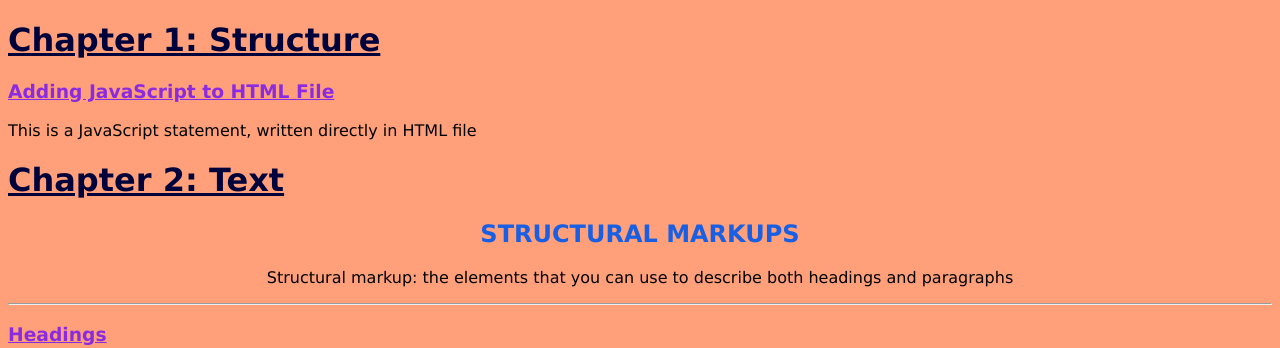
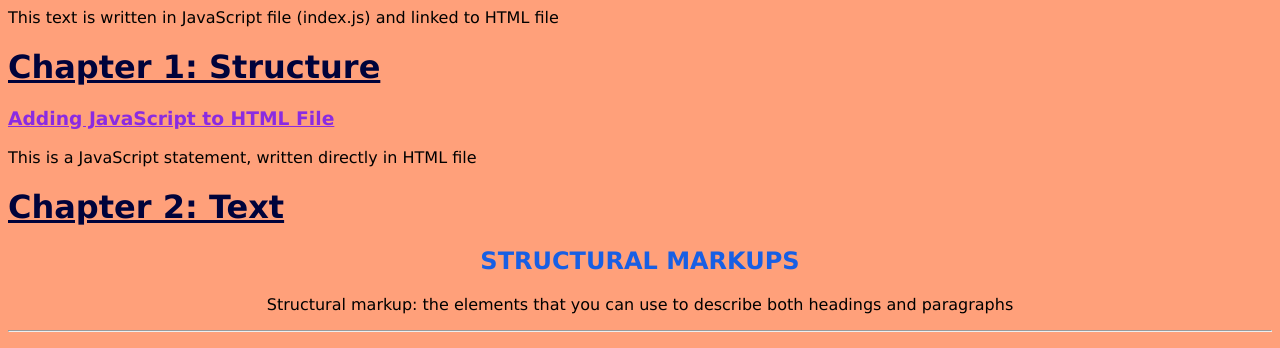
Before and after one commit to iamsajidhanif/HTML-Assignment-01, a plain HTML site: page index.html in a window 1280 px wide. Shown: the top 348 px of the page. Drawn offline with Linux system fonts and the light colour scheme; files that its build step writes are made by us from their sources.

Commit message:
script.js added

```diff
--- a/index.html
+++ b/index.html
@@ -6,7 +6,7 @@
         <meta http-equiv="X-UA-Compatible" content="IE=edge">
         <meta name="viewport" content="width=device-width, initial-scale=1.0">
         <link rel="stylesheet" href="./assets/style.css">
-        <script type="text/javascript" src="./index.js"></script>
+        <script type="text/javascript" src="./script.js"></script>
         <link rel="icon" type="image/x-icon" href="/imgs-assign05/sh-favicon.png">
 
         <style>
```
Also changed, not shown: 1 other file.
